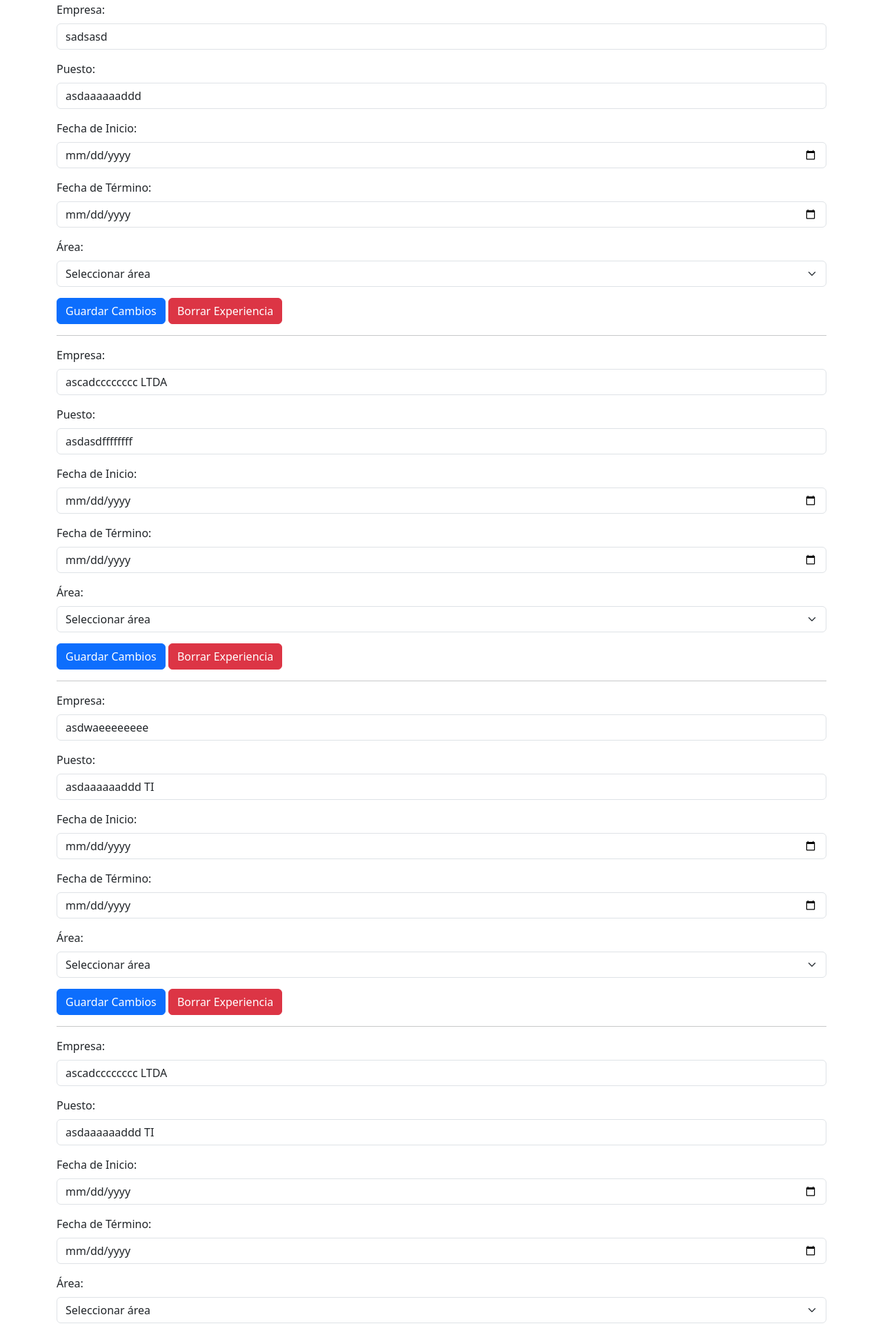
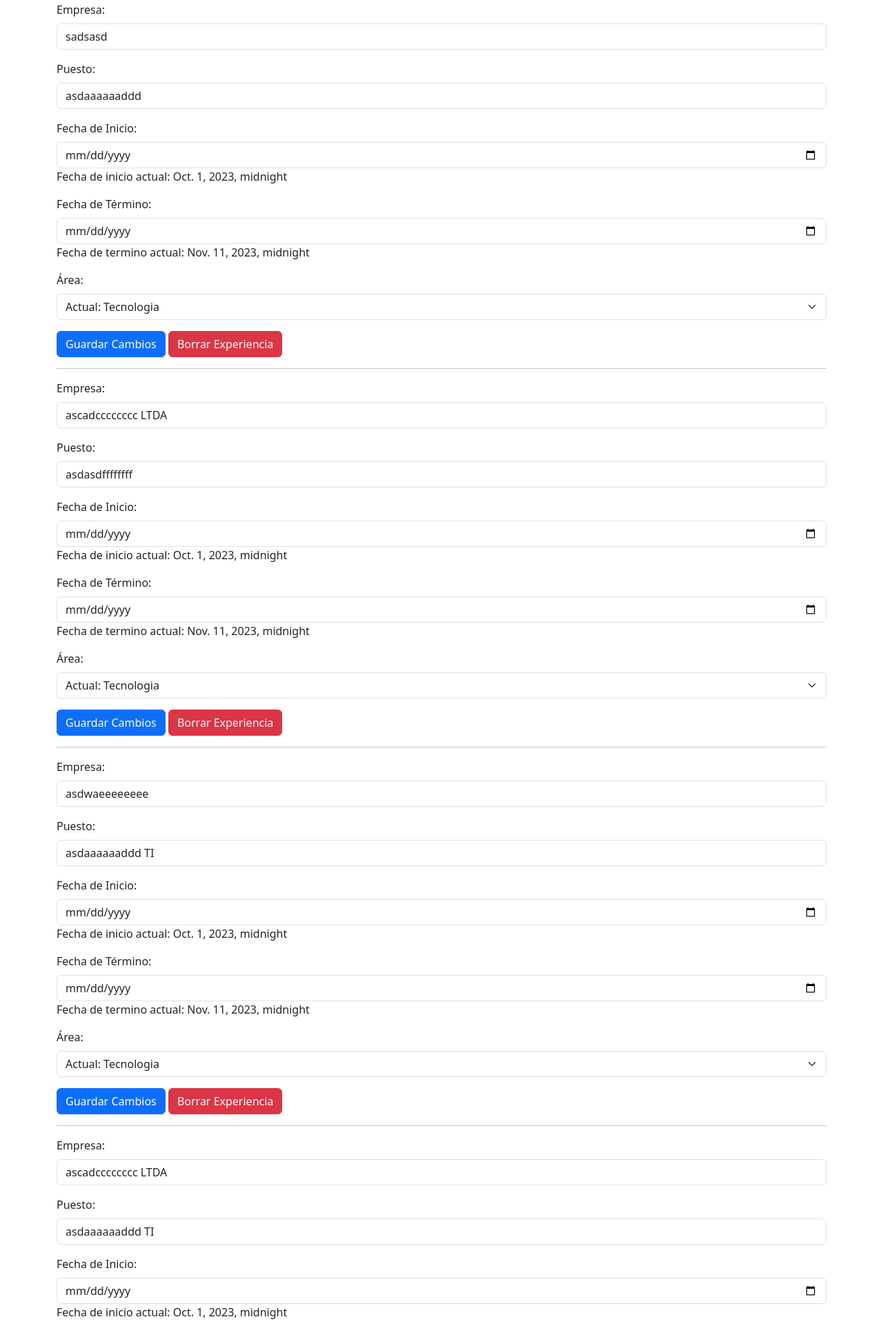
Before and after one commit to MetallisVH/Manejo-de-curriculums, a Django app: template Manejo_curriculums/App_curriculums/templates/html/Registro_curriculums.html in a window 1280 px wide. Shown: the part 483-2406 px from the top of the page at 69% size. Run offline with Django 4.2, Linux system fonts and the light colour scheme; the template is opened without the code that fills it: values that come from a table or form of the project are taken from there, others are empty; data comes from the database, SQL or seed files in the repository; some libraries are stand-ins or nearby versions.

Commit message:
arreglos esteticos de editar curriculum

```diff
--- a/Manejo_curriculums/App_curriculums/templates/html/Registro_curriculums.html
+++ b/Manejo_curriculums/App_curriculums/templates/html/Registro_curriculums.html
@@ -86,18 +86,20 @@
 
                 <div class="mb-3">
                     <label for="fechaInicio" class="form-label">Fecha de Inicio:</label>
-                    <input type="date" class="form-control" id="fechaInicio" name="fechaInicio" value="{{ experiencia.fecha_inicio }}" required>
+                    <input type="date" class="form-control" id="fechaInicio" name="fechaInicio" value="" required>
+                    <p>Fecha de inicio actual: {{experiencia.desde}}</p>
                 </div>
 
                 <div class="mb-3">
                     <label for="fechaTermino" class="form-label">Fecha de Término:</label>
-                    <input type="date" class="form-control" id="fechaTermino" name="fechaTermino" value="{{ experiencia.fecha_termino }}">
+                    <input type="date" class="form-control" id="fechaTermino" name="fechaTermino" value="" required>
+                    <p>Fecha de termino actual: {{experiencia.hasta}}</p>
                 </div>
 
                 <div class="mb-3">
                     <label for="area" class="form-label">Área:</label>
                     <select class="form-select" id="area" name="area" required>
-                        <option value="" disabled selected>Seleccionar área</option>
+                        <option value="{{experiencia.area}}" disabled selected>Actual: {{ experiencia.area|capfirst }}</option>
                         <option value="tecnologia">Tecnología</option>
                         <option value="salud">Salud</option>
                         <option value="finanzas">Finanzas</option>
@@ -382,13 +384,14 @@
                 <!-- Agrega los demás campos de educación -->
                 <div class="mb-3">
                     <label for="curso_inicio" class="form-label">Curso de Inicio:</label>
-                    <input type="text" class="form-control" id="curso_inicio" name="curso_inicio" value="{{ edu.curso_inicio }}" required>
+                    <input type="text" class="form-control" id="curso_inicio" name="curso_inicio" value="{{ edu.curso }}" required>
                 </div>
 
                 <!-- Campo de Fecha de Inicio -->
                 <div class="mb-3">
                     <label for="fecha_inicio" class="form-label">Fecha de Inicio:</label>
-                    <input type="date" class="form-control" id="fecha_inicio" name="fecha_inicio" value="{{ edu.fecha_inicio }}" required>
+                    <input type="date" class="form-control" id="fecha_inicio" name="fecha_inicio" value="" required>
+                    <p>Fecha de inicio actual: {{edu.desde}}</p>
                 </div>
 
                 <!-- Campo de Curso de Término -->
@@ -400,7 +403,8 @@
                 <!-- Campo de Fecha de Término -->
                 <div class="mb-3">
                     <label for="fecha_termino" class="form-label">Fecha de Término:</label>
-                    <input type="date" class="form-control" id="fecha_termino" name="fecha_termino" value="{{ edu.fecha_termino }}" required>
+                    <input type="date" class="form-control" id="fecha_termino" name="fecha_termino" value="{{ edu.hasta }}" required>
+                    <p>fecha de termino actual: {{edu.hasta}}</p>
                 </div>
 
                 <button type="submit" class="btn btn-primary">Guardar Cambios</button>
```
